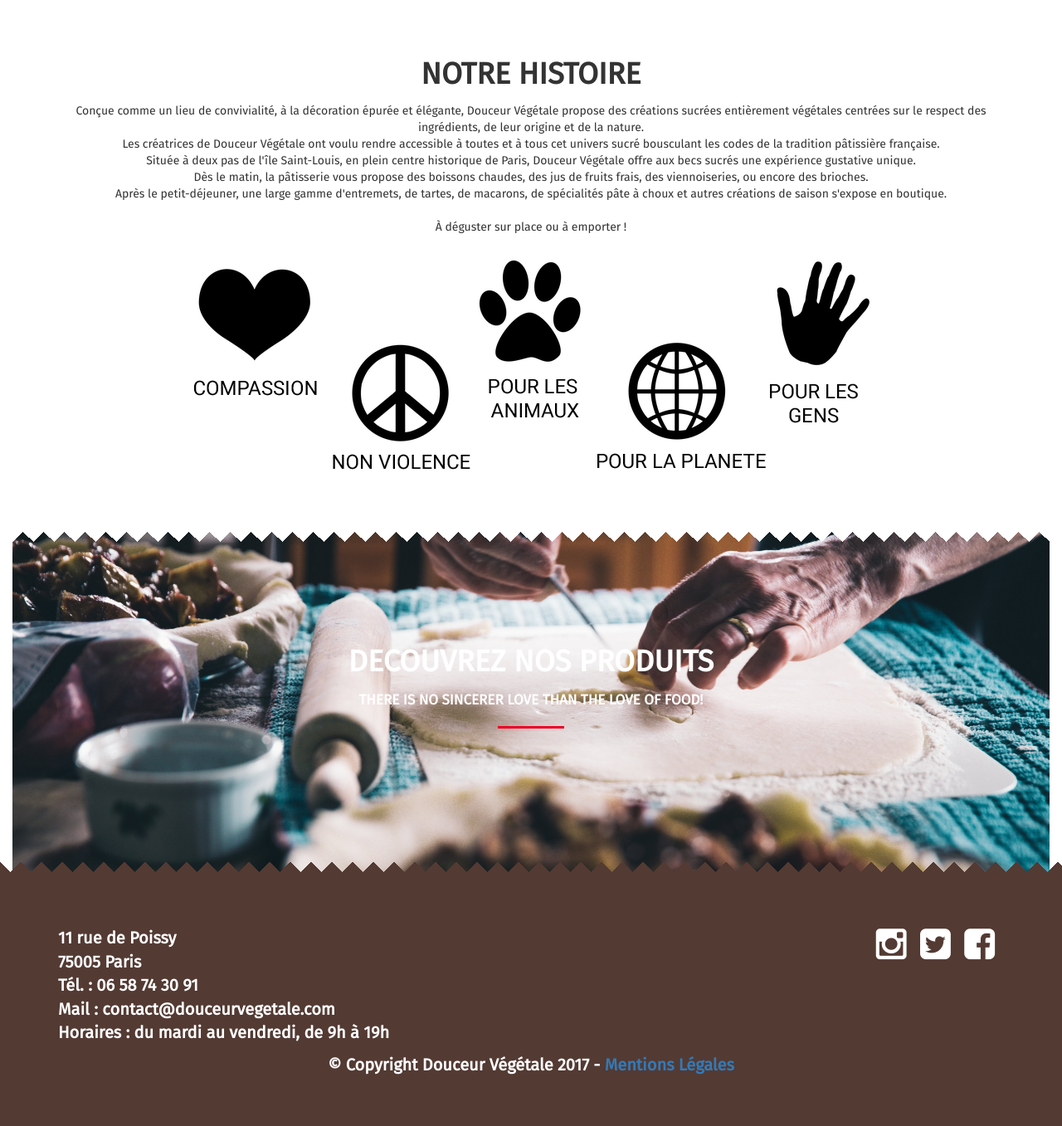
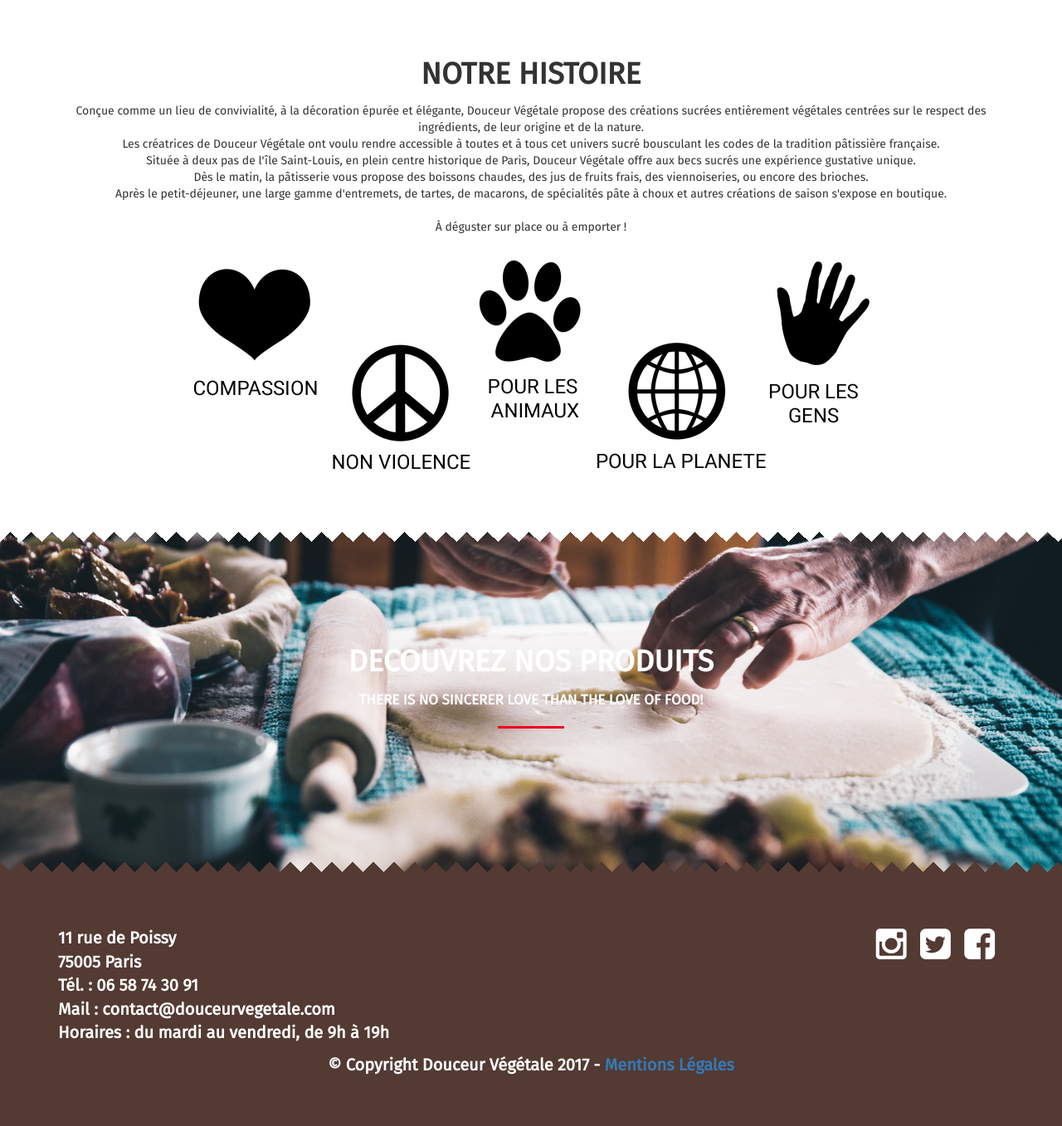
Before and after one commit to WildCodeSchool/parisCode-1017-douceurVegetal, a PHP site: page / in a window 1280 px wide. Shown: the part 1097-2454 px from the top of the page at 83% size. Run offline with PHP 8.4, Linux system fonts and the light colour scheme; some libraries are stand-ins or nearby versions.

Commit message:
correction container fluid

```diff
--- a/src/Views/layout.html.twig
+++ b/src/Views/layout.html.twig
@@ -64,10 +64,8 @@
     </div><!-- container -->
 </div><!-- menu -->
 
-<div class="container-fluid">
     {% block body %}
     {% endblock %}
-</div>
 
 <footer id="footer" class="dark-wrapper">
     <section class="ss-style-top"></section>
```
